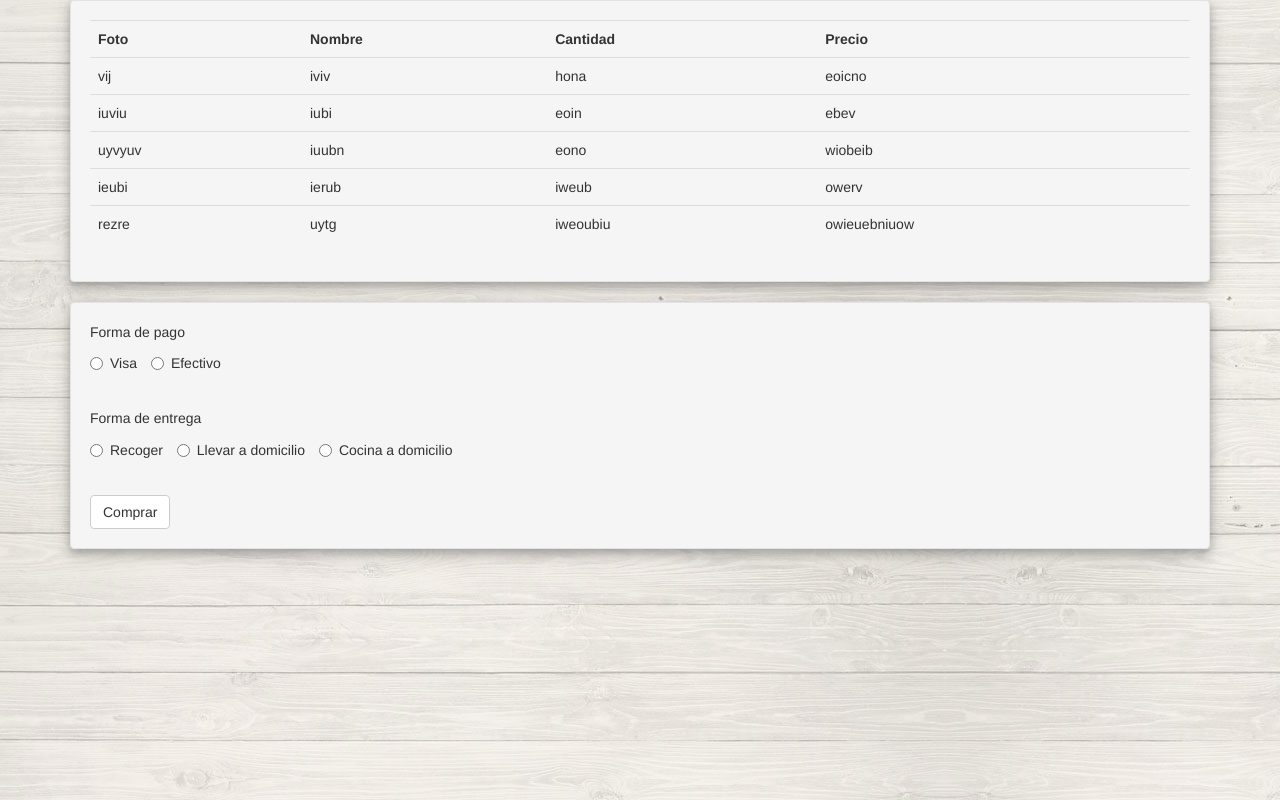
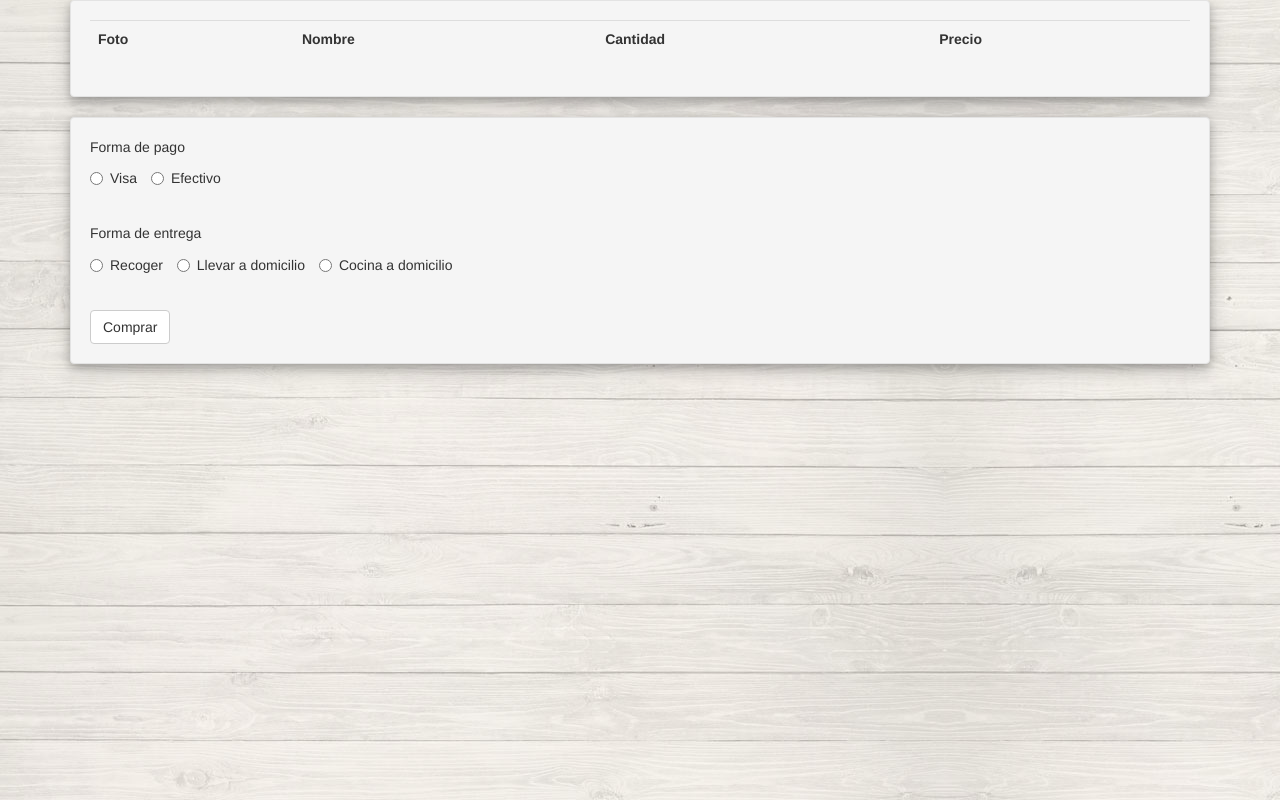
Before and after one commit to EliseoMolero/Cheff_Army, a plain HTML site: page ProyectoFinal/HTML/Compras.html in a window 1280 px wide. Drawn offline with nearby package versions, Linux system fonts and the light colour scheme.

Commit message:
Update Compras.html

```diff
--- a/ProyectoFinal/HTML/Compras.html
+++ b/ProyectoFinal/HTML/Compras.html
@@ -51,23 +51,5 @@
                 </div>
             </div>
         </div>
-
-        <script>
-            function generarTabla() {
-                var datos = [["vij", "iviv", "hona", "eoicno"], ["iuviu", "iubi", "eoin", "ebev"], ["uyvyuv", "iuubn", "eono", "wiobeib"],["ieubi", "ierub", "iweub", "owerv"], ["rezre", "uytg", "iweoubiu", "owieuebniuow"]];
-                for (var i = 0; i < datos.length; i++) {
-                    $('#tablascript').append("<tr id='" + i + "'></tr>");
-
-                    for (var j = 0; j < datos[i].length; j++) {
-                        $("#" + i).append("<td>" + datos[i][j] + "</td>");
-                    }
-                }
-
-
-
-
-            }
-            generarTabla();
-        </script>
     </body>
 </html>
```
